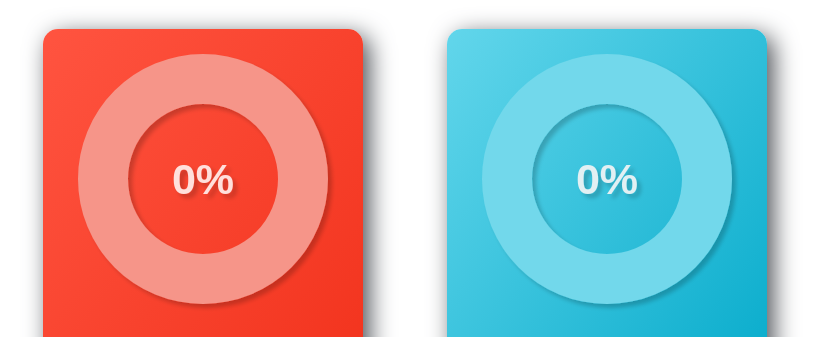
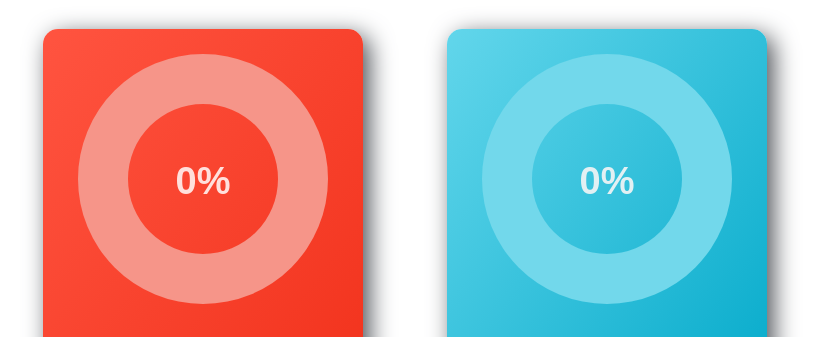
Before and after one commit to Vaidas737/os-stats, a website: page public/index.html in a window 1280 px wide. Shown: the top 337 px of the page, without its empty margins (255-1077 px from the left). Drawn offline with nearby package versions, Linux system fonts and the light colour scheme.

Commit message:
work in pregress

```diff
--- a/public/css/style.css
+++ b/public/css/style.css
@@ -28,7 +28,7 @@ h2#cpu-pie-chart-title {
   font-weight: 100;
   text-align: center;
   font-size: 2.75em;
-  text-shadow: 0.1em 0.1em 0.3em #4C5056;
+  /*text-shadow: 0.1em 0.1em 0.3em #4C5056;*/
   color: #f6f5fb;
   margin: 10px 0 0 0;
 }
@@ -43,17 +43,12 @@ div#main {
   display: block;
   width: 1200px;
   height: 1000px;
-
   position: absolute;
   top: 50%;
   left: 50%;
-
   margin-top: -500px;
   margin-left: -600px;
-
-  /*font-family: Tahoma, Geneva, sans-serif;*/
   /*background-image: linear-gradient(to left, #171a1f, #6b798f);*/
-
   border-radius: 25px;
 }
 
--- a/public/index.html
+++ b/public/index.html
@@ -1,7 +1,7 @@
 <!DOCTYPE html>
 <html>
 <head>
-  <title>Websocket &amp; D3js</title>
+  <title>OS Stats</title>
   <link href="css/style.css" rel="stylesheet">
 </head>
 <body>
--- a/public/js/d3models/d3PieChart.js
+++ b/public/js/d3models/d3PieChart.js
@@ -1,19 +1,30 @@
-window.d3PieChart = (function(root) {
+window.d3PieChart = (function (root) {
 
   var d3 = root.d3;
 
-  function foregroundArcTween(transition, newPrc, p, foregroundArc) {
-    transition.attrTween("d", function(d) {
-      var interpolate = d3.interpolate(d.endAngle, (p / 100) * newPrc);
-      return function(t) {
-        d.endAngle = interpolate(t);
-        return foregroundArc(d);
-      };
+  function backgroundArcTween(transition, p, backgroundArc) {
+    transition.attrTween("d", function (d) {
+      return arcTween(d, backgroundArc, p);
     });
   }
 
+  function foregroundArcTween(transition, prc, p, foregroundArc) {
+    transition.attrTween("d", function (d) {
+      var endAngle = ( p / 100 ) *  prc;
+      return arcTween(d, foregroundArc, endAngle);
+    });
+  }
+
+  function arcTween(d, arc, endAngle) {
+    var interpolate = d3.interpolate(d.endAngle, endAngle);
+    return function(t) {
+      d.endAngle = interpolate(t);
+      return arc(d);
+    };
+  }
+
   function indicatorTween(transition, newPrc, prc) {
-    transition.tween("text", function() {
+    transition.tween("text", function () {
       var i = d3.interpolateNumber( prc, newPrc );
       return function(t) {
         var number = i(t);
@@ -33,6 +44,30 @@ window.d3PieChart = (function(root) {
     for (var attr in style) {
       selection.attr(attr, style[attr]);
     }
+  }
+
+  function appendFilterDropshadow(selection) {
+    var defs = selection.append("defs");
+
+    var filter = defs.append("filter").attr("id", "dropshadow");
+    filter.append("feGaussianBlur")
+      .attr("in", "SourceAlpha")
+      .attr("stdDeviation", 2);
+    filter.append("feOffset")
+      .attr("dx", 4)
+      .attr("dx", 4)
+      .attr("result", "offsetblur");
+    filter.append("feFlood")
+      .attr("flood-color", "#000")
+      .attr("flood-opacity", "0.5");
+    filter.append("feComposite")
+      .attr("in2", "offsetblur")
+      .attr("operator", "in");
+
+    var feMerge = filter.append("feMerge");
+    feMerge.append("feMergeNode");
+    feMerge.append("feMergeNode")
+      .attr("in", "SourceGraphic");
   }
 
   //////////////////////////
@@ -56,7 +91,7 @@ window.d3PieChart = (function(root) {
       "filter": "url(#dropshadow)",
       "text-anchor": "middle",
       "transform": "translate(0, 15)",
-      "font-size": "43px",
+      "font-size": "38px",
       "style": "font-weight: bold"
     }, opt.indicatorStyle);
 
@@ -91,32 +126,8 @@ window.d3PieChart = (function(root) {
       .append("g")
       .attr("transform", "translate(" + width / 2 + "," + height / 2 + ")");
 
-    // start - filter
-    var defs = svg.append( 'defs' );
-
-    var filter = defs.append( 'filter' )
-      .attr( 'id', 'dropshadow' )
-
-    filter.append( 'feGaussianBlur' )
-      .attr( 'in', 'SourceAlpha' )
-      .attr( 'stdDeviation', 2 )
-      .attr( 'result', 'blur' );
-    filter.append( 'feOffset' )
-      .attr( 'in', 'blur' )
-      .attr( 'dx', 4 )
-      .attr( 'dy', 4 )
-      .attr( 'result', 'offsetBlur' );
-    filter.append("feComponentTransfer").append("feFuncA")
-      .attr("type", "linear")
-      .attr("slope", "0.2");
-
-    var feMerge = filter.append( 'feMerge' );
-
-    feMerge.append( 'feMergeNode' )
-      .attr( 'in", "offsetBlur' );
-    feMerge.append( 'feMergeNode' )
-      .attr( 'in', 'SourceGraphic' );
-    // end - filter
+    // Append filter (dropshadow)
+    svg.call(appendFilterDropshadow);
 
     // Components
     var background = null;
@@ -128,17 +139,27 @@ window.d3PieChart = (function(root) {
     //////////////////
 
     this.draw = function() {
+      // for some reasons if endAngle will be set as 0 for first time
+      // it will cause animation bug
+      var endAngle = 0.0001;
       background = svg.append("path")
-        .datum({endAngle: p}) // bind data to a single SVG element)
+        .datum({endAngle: endAngle})
         .attr("d", backgroundArc)
         .call(setStyle, backgroundArcStyle);
       foreground = svg.append("path")
-        .datum({endAngle: 0}) // bind data to a single SVG element
+        .datum({endAngle: endAngle})
         .attr("d", foregroundArc)
         .call(setStyle, foregroundArcStyle);
       indicator = svg.append("text")
         .text(prc + "%")
         .call(setStyle, indicatorStyle);
+      return this;
+    };
+
+    this.updateBackground = function (duration) {
+      background.transition()
+        .duration(duration)
+        .call(backgroundArcTween, p, backgroundArc);
       return this;
     };
 
--- a/public/js/main.js
+++ b/public/js/main.js
@@ -10,15 +10,19 @@
 
   // D3 Pie Charts
   var PieChartMemory = new PieChart(elMemoryPieChart, {
-    backgroundArcStyle: { fill: "#72d8eb" },
-    foregroundArcStyle: { fill: "#e2f0f3" },
-    indicatorStyle: { fill: "#e2f0f3" }
-  }).draw();
+    backgroundArcStyle: { fill: "#72d8eb", filter: "false" },
+    foregroundArcStyle: { fill: "#e2f0f3", filter: "false" },
+    indicatorStyle: { fill: "#e2f0f3", filter: "false" }
+  });
   var PieChartCpu = new PieChart(elCpuPieChart, {
-    backgroundArcStyle: { fill:  "#f69589" },
-    foregroundArcStyle: { fill: "#ffe0dc" },
-    indicatorStyle: { fill: "#ffe0dc" }
-  }).draw();
+    backgroundArcStyle: { fill:  "#f69589", filter: "false" },
+    foregroundArcStyle: { fill: "#ffe0dc", filter: "false" },
+    indicatorStyle: { fill: "#ffe0dc", filter: "false" }
+  });
+
+  // Draw pie charts
+  PieChartMemory.draw().updateBackground(1000);
+  PieChartCpu.draw().updateBackground(1000);
 
   // WebSocket
   var ws = new WebSocket("ws://" + loc.hostname + ":" + loc.port);
--- a/server.js
+++ b/server.js
@@ -2,14 +2,14 @@ var WebSocketServer = require("ws").Server;
 var http = require("http");
 var express = require("express");
 
-var util = require("./lib/util.js");
+var cpuUtil = require("./lib/utils/cpuUtil.js");
 var wsController = require("./lib/controllers/websocketController.js");
 
 var app = express();
 var port = 8080;
 
 // start cpu stats calculation
-util.startCpuSequence();
+cpuUtil.startCpuSequence();
 
 // set public directory
 app.use(express.static(__dirname + "/public"));
```
Also changed, not shown: lib/controllers/websocketController.js (+8 -3 lines), lib/util.js (deleted, +0 -20 lines), lib/utils/cpuUtil.js (added, +17 -0 lines).
